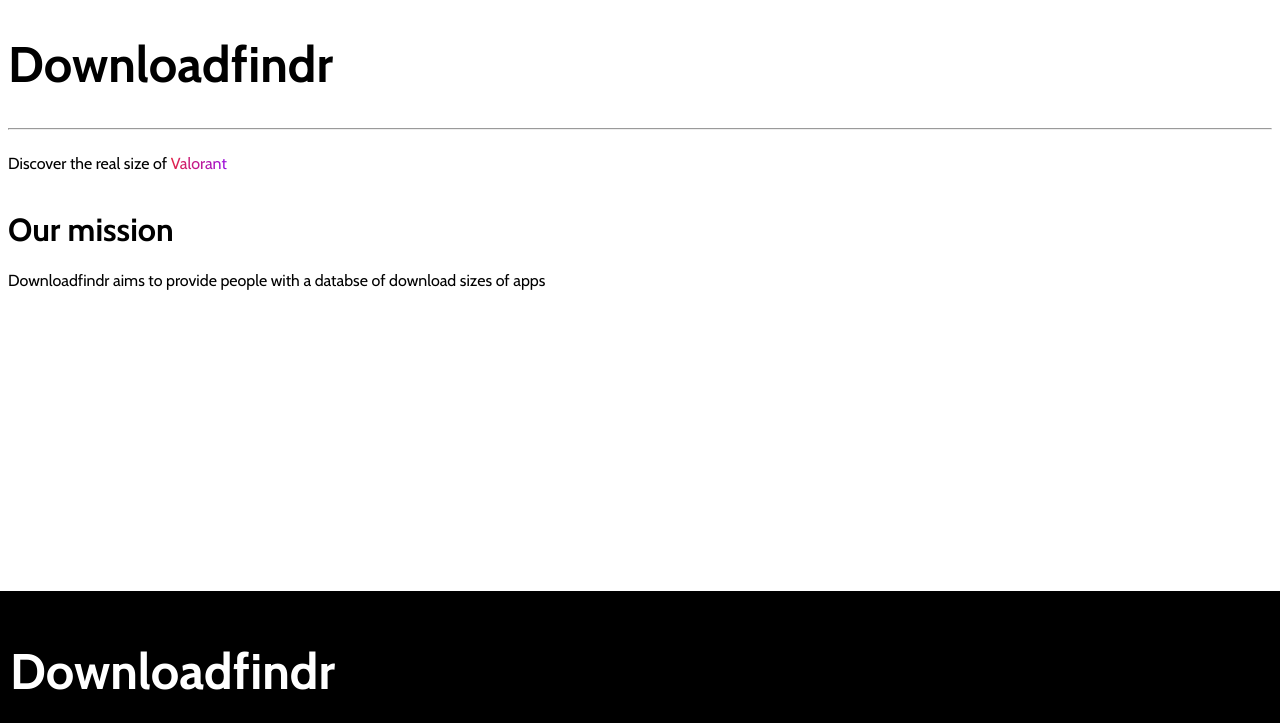
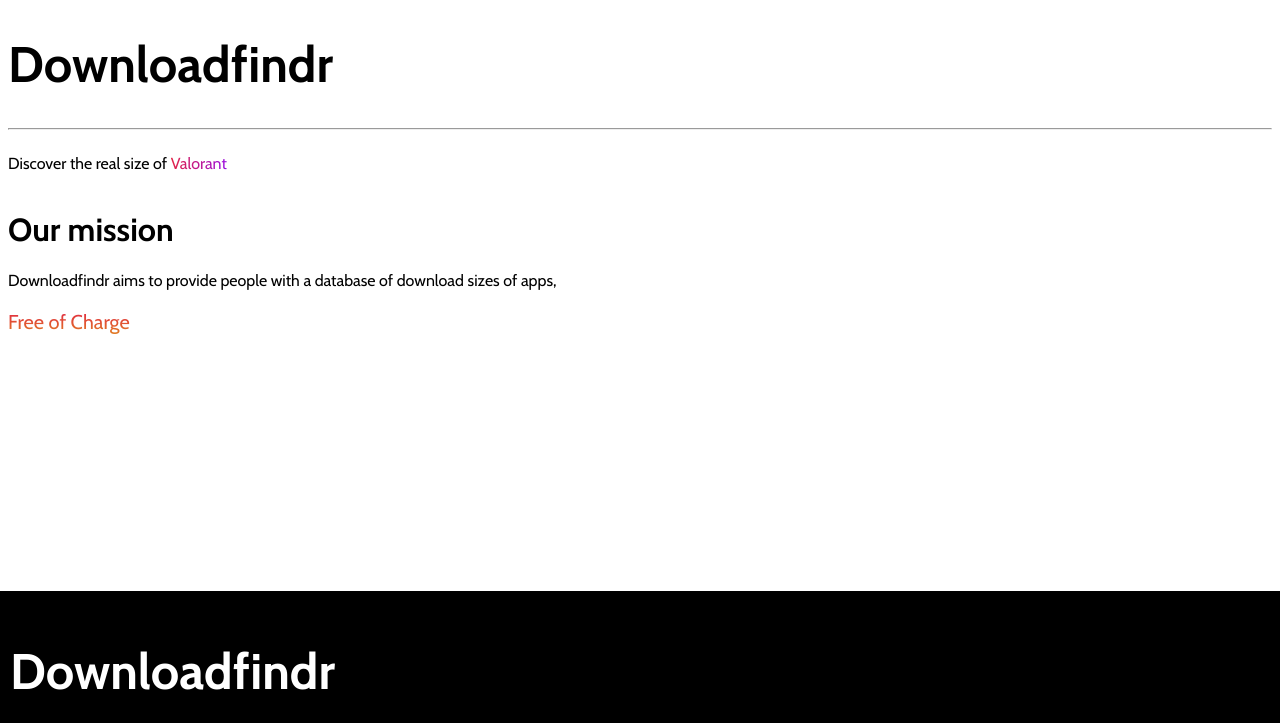
Before and after one commit to Curleta/downloadfindr, a plain HTML site: page index.html in a window 1280 px wide. Shown: the top 723 px of the page. Drawn offline with nearby package versions, Linux system fonts and the light colour scheme.

Commit message:
Added description

```diff
--- a/assets/main.css
+++ b/assets/main.css
@@ -76,11 +76,16 @@ footer p {
     display: inline-block;
 }
 
-.n-link {
-    color: #e12323;
-    text-decoration: none;
+.gr-description {
+    background: linear-gradient(180deg, #e12345, #e17c23);
+    -webkit-background-clip: text;
+    -webkit-text-fill-color: transparent;
+    background-clip: text;
+    color: transparent;
+    padding: 0;
+    font-size: 20px;
 }
 
-.n-link:hover {
-    text-decoration: underline;
+.no-margin {
+    margin: 0;
 }
--- a/index.html
+++ b/index.html
@@ -16,7 +16,8 @@
         <div id="main">
             <div class="showcase">
                 <h1 class="subtitle">Our mission</h1>
-                <p class="subtitle-description">Downloadfindr aims to provide people with a databse of download sizes of apps</p>
+                <p class="subtitle-description no-margin">Downloadfindr aims to provide people with a database of download sizes of apps,</p>
+                <p class="gr-description">Free of Charge</p>
             </div>
         </div>
         <footer>
@@ -27,6 +28,54 @@
                 <a href="https://bsky.app/profile/curleta.bsky.social" class="link-icon" title="Bluesky" target="_blank"><img src="/assets/img/bluesky-logo.svg" alt="Bluesky logo"></a>
             </div>
         </footer>
-        <script src="/assets/app-name.js"> </script>
+        <div id="view-elements">
+            <!--
+               %%%%%%%                                                                  %%%%%%%%%%%%%%%%%%%
+  %%%====#####%%%%%%%%%             %%%%                              %%%%%##-.              :%%%%%%
+ %%%%#:         .:-=**#%%%%%%%      %%.:+%%%%%%%%%%%****%%%       %%%%*=:.                    =%#**%
+ %#*%%:=++++-....          :=##%%%%%%%%-.                 -%%  %%%%+.  ..+*%%%%%%%%%%%%%%%%%*:.   :%
+ %%   +%%%%%%%%%%#*-:            .-=#%%%%#*:               .+%%#-.  +#%%%%%%%%%%%%%%%%%%%%%%%%%: .+%
+ %%+  +%%%%%%%%%%%%%%%%%*:....+++*%%%%%%+===                 ==*%%%%%%%%%%%%%%%%%%%%%%%%%%%%%%#  +%%
+  %%- :%%%%%%%%%%%%%%%%%%%%%#==:::.=:                              :=#%%%%%%%%%%%%%%%%%%%%%%%*  +%%
+   %%: =%%%%%%%%%%%%%%%%*:                                              -%%%%%%%%%%%%%%%%%%%+  =%%
+    %%-.#%%%%%%%%%%%#=.                                                   .=#%%%%%%%%%%%%%#-  +%%
+     %%-.#%%%%%%%%-.                                                         .=%%%%%%%%%%#: .#%%
+      %%+.+%%%%%=.              .:------:                     .-+*#%%+-:        -#%%%%%%#:.+%%
+       %%%+:%%+.              :#%#-:::::+%=                 :#%*:....:+%#:        :%%%%%.=%%%
+         %%%#:             .-%%=  .:----:.+%:              =%%%%%+-:    -%#:        =%%#%%%
+         %#:              .#%:  .*#%%%%%%#-*#  .+#*       *%%%%%%%%%#-.  .#%:        :%%%
+        %%#.            .=%+  .*%%%%%%%%%%#:%#%#+.      .+%%%%%%%%%%%%%:. .*%-        -%%%
+       %%%%#           .#*.   :*%%%%%%%%%%%*%%-         :%*+#%%%%%%%%%%#=. .%#:        -%%
+ %%    %%%%%#:       .=%+     .*%%%%%%%%%%%%%%%%+       :%.  #%%%%%%%%###-. -%=         -%%
+%%%%% %%%%%%%#-      -%-   .::*#%%%%%%%%%%%%%#%%#-      :%. =%%%%%%%%#####=  *%         .=%%
+%%%%%%%%%%%%%%%+.   -%-    :###%%%%%%%%%%%%%%+*%%%%*:-%-%%++%%%%%%%%%######- -%-          *%%
+%%%%%%%%%%%%%%%%#+:-%+     :###%%%%%%%%%%%##%+*%%%%%%%%%%%##%%%%%%%%%######= .*%.         :%%
+%%%%%%%%%%%%%%%%%%%%%      :###%%%%%%%%%%###%+.%%%%%%%=-%%##%%%%%%%%%######=  =%:          +%%
+%%%%%%%%%%%%%%%%%%%%:      :*##%%%%%%%%%####%= .-*%%%#. .+%#%%%%%%%%#######=  =%:          .%%
+ %%%%%%%%%%%%%%%%%%%=       +###%%%%%%%####%#            :%%#%%%%%%########-  =%%%=======%%%%%
+  %%%%%%%%%%%%%%%%%%*       .*####%%%%####%+              :%%#############-.  *%#**#%%%%%%%%%%
+  %%%%%%%%%%%%%%%%%%%        .+#########%%.  .*#%%%%%#:    .#%##########=.  .::::::=#%%%%%%%%%
+ %%%%%%%%%%%%%*:::::::..       :*####%%%=    .=%+:-+%*:       +#%%%###=:----::::-+#%%%%%%%%%%%
+%%%%%%%%%%%%%%%%#=::::+*-   -=+##%%%#-.        :%%%=.            .::++++-::..*%%%%%%%%%%%%%%%%
+%%%%%%%%%%%%%%%%%-   .-=##**+--.                                    .+**####%%%%%%%%%%%%%%%%
+ %%%%%%%%%%%%%%%%#%%%%*++*%%+                                               *%%%%%%%%%%%%%%%
+  %%%%%%%%%%%%%#=.                                                   ..      -. :*%%%%%  %%%
+       %%%%%%%%%#.      .:-***:                                     :#%%%#*+-.  *%%
+              %%#..:+#%%#+=-                               .              .-*#%%%%%%
+               %%#%#=:                  .#-      :#*.     ##.                  =%%%%%%%
+             %%%%%%=.                    #%-. ..=%#%*...:*%.                .+%%%   %%%%%%
+           %%%%%  %%%+.                  .:*%%%%+. .=*%#*-.             :=*%%%%
+          %%         %%%*:..                                      ..+%%%%%@
+                        %%%%%%*+=:                           :-=*%%*=#%%
+                             %%+=%%%%%%%%%%%==========*%%%%%%%+%+ ...:%%%
+                            %%*...-%+      :-+-*=---*-=:       -%%=:*%%%%
+                         %%%%%%%%%%=: .+==+*.-:.+=.*::=.      -++%%%%%%%
+                        %%%%%%*++-#***+:.    .=:.-*::-.::. :+***+%%
+                      %%%%%%%* .=%%%+****++-:.- .=+:  :-++***+++*%%
+                      %%%%%%%%%%%%%%%%#**********=**********#%%%%%
+                        %%%%%%    %%%%%%%%%%%#*********#%%%%%%%%%%%
+                                  %%%*+*%%%  **** ***      %%%*%%%                                  -->
+        </div>
+        <script src="/assets/app-name.js"></script>
     </body>
 </html>
```
